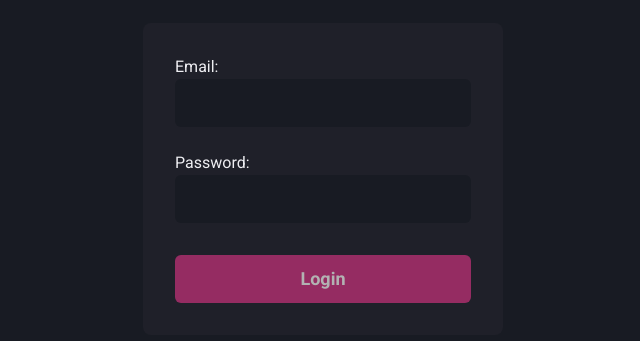
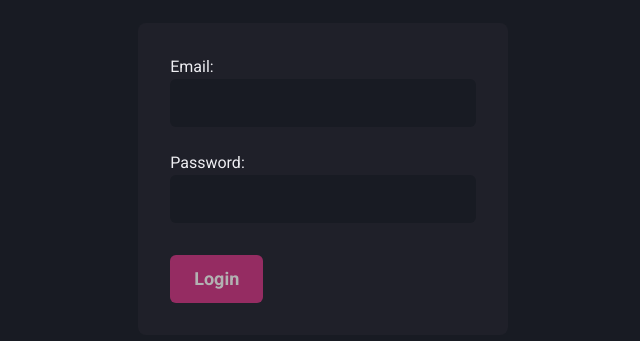
Before and after one commit to zLibrian/dashgo, a Next.js app: page / in a window 1280 px wide. Shown: the part 221-562 px from the top of the page, without its empty margins (317-957 px from the left). Built offline with nearby package versions, Linux system fonts and the light colour scheme.

Commit message:
refactor: change Form component structure to be reused

```diff
--- a/src/components/Form/index.tsx
+++ b/src/components/Form/index.tsx
@@ -1,4 +1,4 @@
-import { Flex, FlexProps } from '@chakra-ui/react';
+import { Box, FlexProps } from '@chakra-ui/react';
 
 type FormProps = FlexProps & {
   children: React.ReactNode;
@@ -6,17 +6,8 @@ type FormProps = FlexProps & {
 
 export const Form = (props: FormProps) => {
   return (
-    <Flex
-      as="form"
-      w="100%"
-      maxW="360px"
-      bg="gray.800"
-      p="8"
-      borderRadius={8}
-      flexDir="column"
-      {...props}
-    >
+    <Box as="form" bg="gray.800" p="8" borderRadius={8} {...props}>
       {props.children}
-    </Flex>
+    </Box>
   );
 };
```
